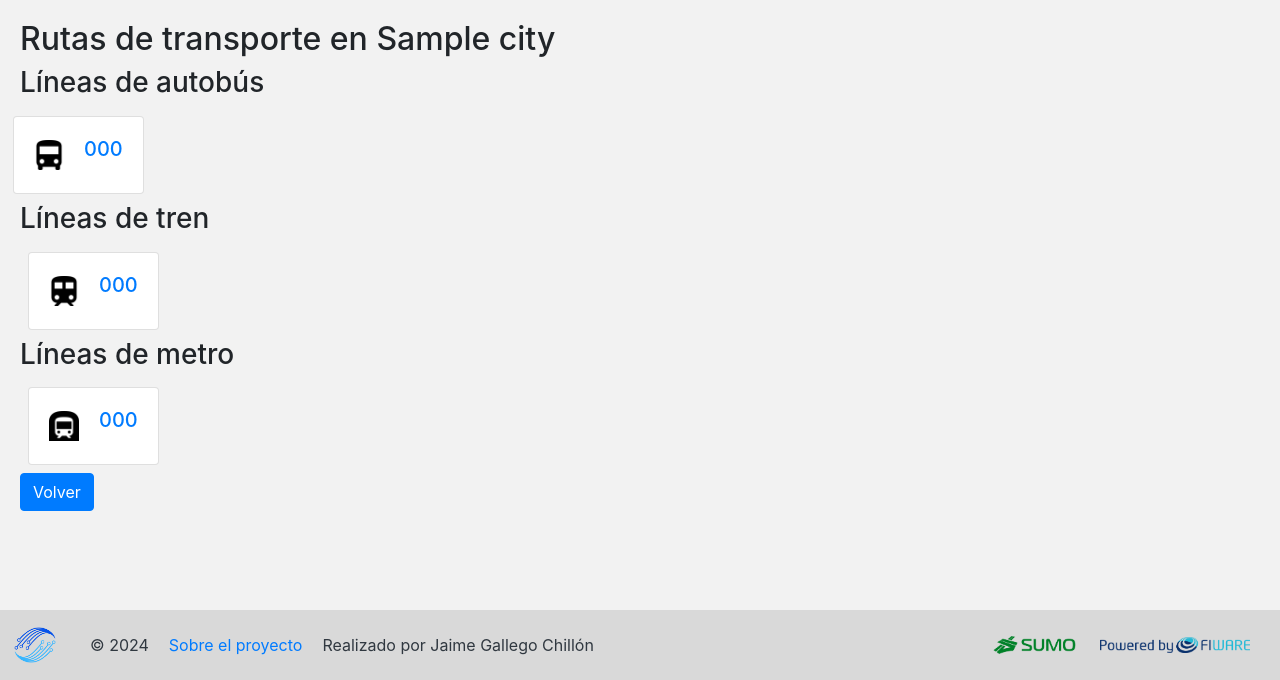
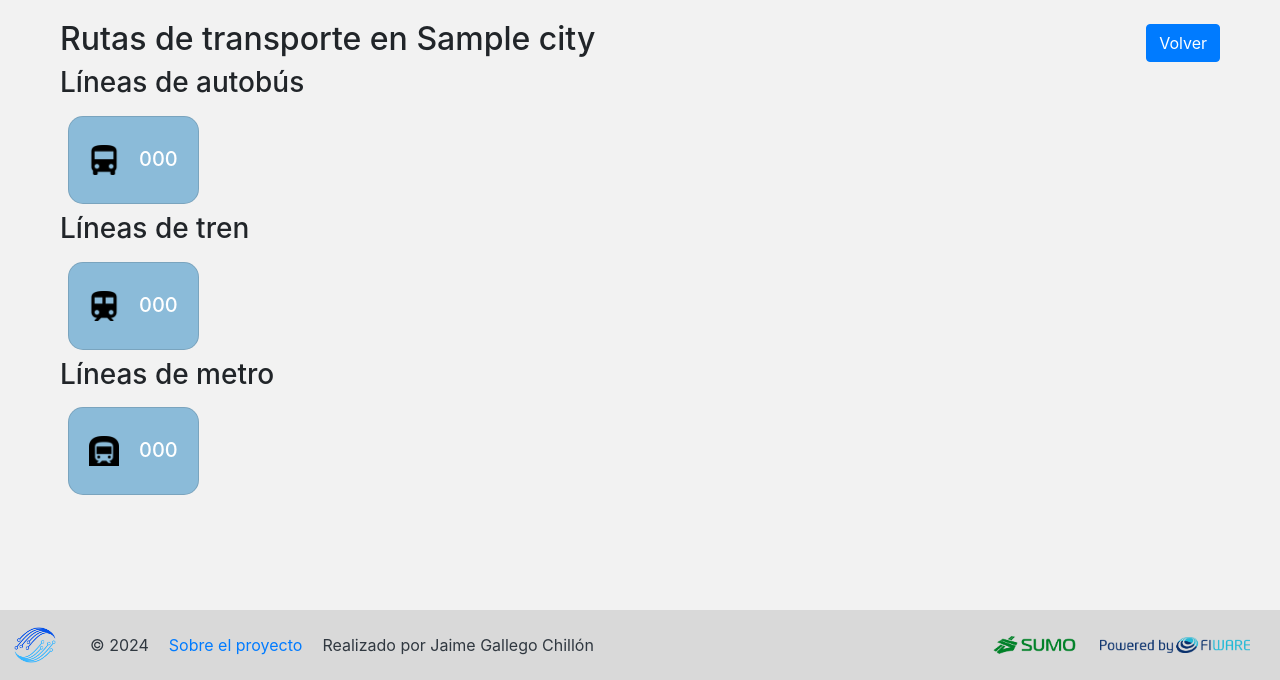
Before and after one commit to jaimegallegoo/TFG-Integration-of-SUMO-in-the-FIWARE-ecosystem, a Flask app: template web/templates/routes.html in a window 1280 px wide. Shown: the part 120-800 px from the top of the page. Run offline with Flask 2, Linux system fonts and the light colour scheme; the template is opened without the code that fills it: most values are stand-ins (such as "Sample title", 1, 10 or a date in 2020); some libraries are stand-ins or nearby versions.

Commit message:
Mejoras de diseño

```diff
--- a/web/css/SUMO-conversion.css
+++ b/web/css/SUMO-conversion.css
@@ -10,7 +10,10 @@ body {
 main {
     flex-grow: 1;
     background-color: #F2F2F2;
-    padding: 20px;
+    padding-left: 60px;
+    padding-right: 60px;
+    padding-top: 20px;
+    padding-bottom: 20px;
 }
 
 #citySelect {
--- a/web/css/city.css
+++ b/web/css/city.css
@@ -10,7 +10,10 @@ body {
 main {
     flex-grow: 1;
     background-color: #F2F2F2;
-    padding: 20px;
+    padding-left: 60px;
+    padding-right: 60px;
+    padding-top: 20px;
+    padding-bottom: 20px;
 }
 
 /* Imagen mapa ciudad */
--- a/web/css/index.css
+++ b/web/css/index.css
@@ -10,7 +10,10 @@ body {
 main {
     flex-grow: 1;
     background-color: #F2F2F2;
-    padding: 20px;
+    padding-left: 60px;
+    padding-right: 60px;
+    padding-top: 20px;
+    padding-bottom: 20px;
 }
 
 .image-container {
--- a/web/css/routes.css
+++ b/web/css/routes.css
@@ -10,7 +10,10 @@ body {
 main {
     flex-grow: 1;
     background-color: #F2F2F2;
-    padding: 20px;
+    padding-left: 60px;
+    padding-right: 60px;
+    padding-top: 20px;
+    padding-bottom: 20px;
 }
 
 .route-icon {
--- a/web/templates/routes.html
+++ b/web/templates/routes.html
@@ -12,35 +12,36 @@
     {% include 'header.html' %}
 
     <main>
-        <section class="d-flex flex-column align-items-start">
+        <section>
+            <div class="d-flex justify-content-between align-items-center">
                 <h2>Rutas de transporte en {{ city|capitalize }}</h2>
+                <a href="/cities/{{ city }}" class="btn btn-primary">Volver</a>
+            </div>
             <div>
                 <h3>Líneas de autobús</h3>
-                <div class="row">
                 <div class="d-flex flex-wrap">
                     {% for route in bus_routes %}
                     <a href="/cities/{{ city }}/routes/{{ route.shortRouteCode }}/{{ route.routeCode }}">
-                            <div class="card m-2" style="min-width: 8rem; max-width: 20rem;">
+                        <div class="card m-2" style="min-width: 8rem; max-width: 20rem; border-radius: 15px; background-color: #8BBBD9;">
                             <div class="card-body d-flex align-items-center justify-content-center">
                                 <img class="route-icon" src="{{ url_for('static', filename='images/bus.png') }}"
                                     alt="Bus Icon">
-                                    <h5 class="card-title">{{ route.shortRouteCode }}</h5>
+                                    <h5 class="card-title" style="padding-top: 10px; color: white;">{{ route.shortRouteCode }}</h5>
                             </div>
                         </div>
                     </a>
                     {% endfor %}
-                    </div>
                 </div>
 
                 <h3>Líneas de tren</h3>
                 <div class="d-flex flex-wrap">
                     {% for route in train_routes %}
                     <a href="/cities/{{ city }}/routes/{{ route.shortRouteCode }}/{{ route.routeCode }}">
-                        <div class="card m-2" style="min-width: 8rem; max-width: 20rem;">
+                        <div class="card m-2" style="min-width: 8rem; max-width: 20rem; border-radius: 15px; background-color: #8BBBD9;">
                             <div class="card-body d-flex align-items-center justify-content-center">
                                 <img class="route-icon" src="{{ url_for('static', filename='images/train.png') }}"
                                     alt="Train Icon">
-                                <h5 class="card-title">{{ route.shortRouteCode }}</h5>
+                                <h5 class="card-title" style="padding-top: 10px; color: white;">{{ route.shortRouteCode }}</h5>
                             </div>
                         </div>
                     </a>
@@ -51,18 +52,16 @@
                 <div class="d-flex flex-wrap">
                     {% for route in subway_routes %}
                     <a href="/cities/{{ city }}/routes/{{ route.shortRouteCode }}/{{ route.routeCode }}">
-                        <div class="card m-2" style="min-width: 8rem; max-width: 20rem;">
+                        <div class="card m-2" style="min-width: 8rem; max-width: 20rem; border-radius: 15px; background-color: #8BBBD9;">
                             <div class="card-body d-flex align-items-center justify-content-center">
                                 <img class="route-icon" src="{{ url_for('static', filename='images/subway.png') }}"
                                     alt="Subway Icon">
-                                <h5 class="card-title">{{ route.shortRouteCode }}</h5>
+                                <h5 class="card-title"  style="padding-top: 10px; color: white;">{{ route.shortRouteCode }}</h5>
                             </div>
                         </div>
                     </a>
                     {% endfor %}
                 </div>
-
-                <a href="/cities/{{ city }}" class="btn btn-primary">Volver</a>
             </div>
         </section>
     </main>
```
Also changed, not shown: web/css/routeDetails.css (+17 -0 lines), web/templates/routeDetails.html (+12 -3 lines). Lines whose indentation alone changed are shown as unchanged.
